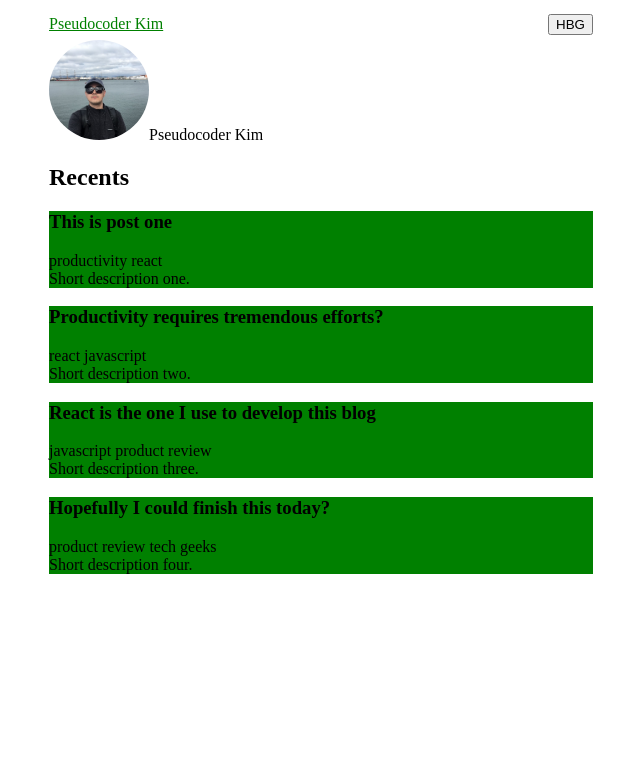
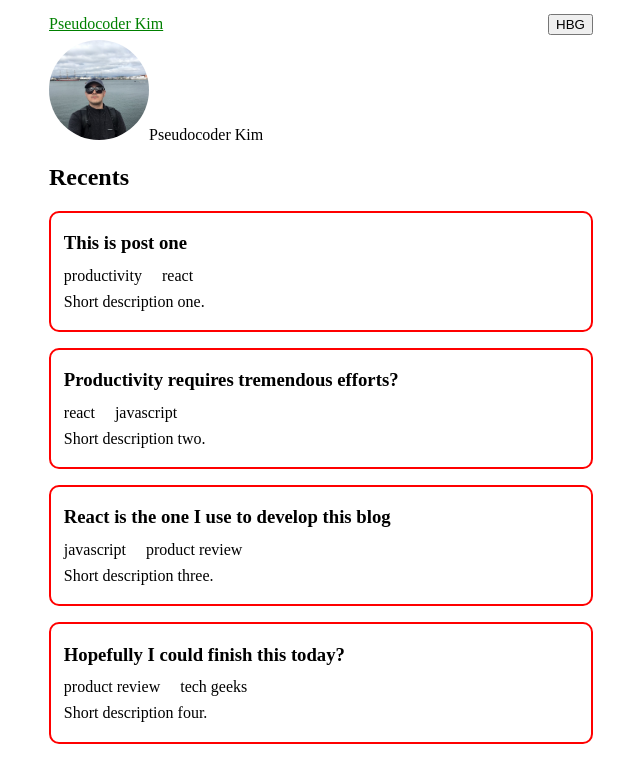
Before and after one commit to digression99/blog-v1-client, a Gatsby site: page / in a window 1280 px wide. Shown: the whole page, without its empty margins (319-959 px from the left). Built offline with nearby package versions, Linux system fonts and the light colour scheme; Gatsby itself is replaced by a stand-in of ours.

Commit message:
Update PostListItem

```diff
--- a/src/components/PostListItem.js
+++ b/src/components/PostListItem.js
@@ -2,16 +2,37 @@ import React from "react"
 import styled from "styled-components"
 
 const Container = styled.div`
-  background: green;
+  padding: 1.2rem 0.8rem;
+  border: 2px solid red;
+  border-radius: 10px;
+  h3 {
+    margin: 0;
+  }
+
+  .title-box {
+    margin-bottom: 0.8rem;
+  }
+
+  .tag-box {
+    margin-bottom: 0.5rem;
+  }
+
+  .tag {
+    margin-right: 1rem;
+  }
 `
 
 const PostListItem = ({ title, tags, quote, createdAt, content }) => {
   return (
     <Container>
-      <h3>{title}</h3>
-      <div>
+      <div className="title-box">
+        <h3>{title}</h3>
+      </div>
+      <div className="tag-box">
         {tags.map(tag => (
-          <span>{tag.name} </span>
+          <span className="tag" key={tag.id}>
+            {tag.name}{" "}
+          </span>
         ))}
       </div>
       <div>{quote}</div>
```
